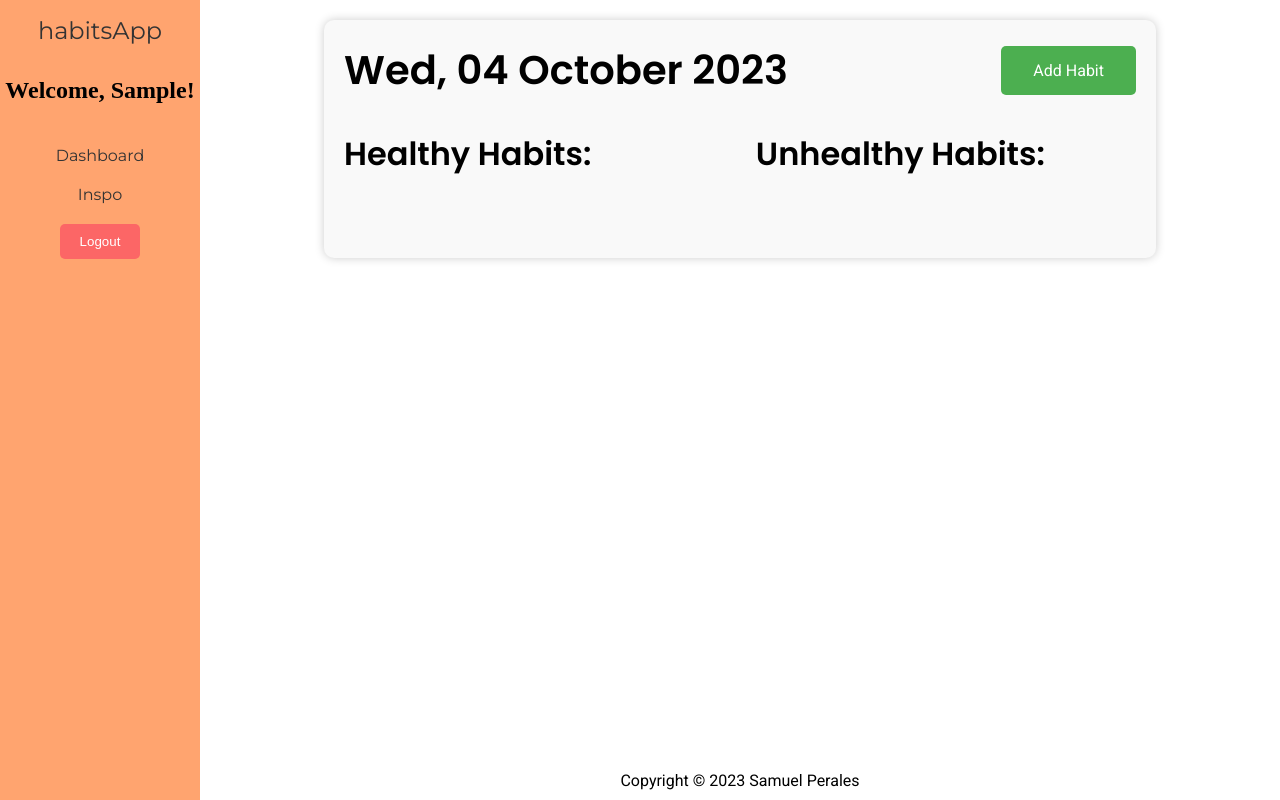
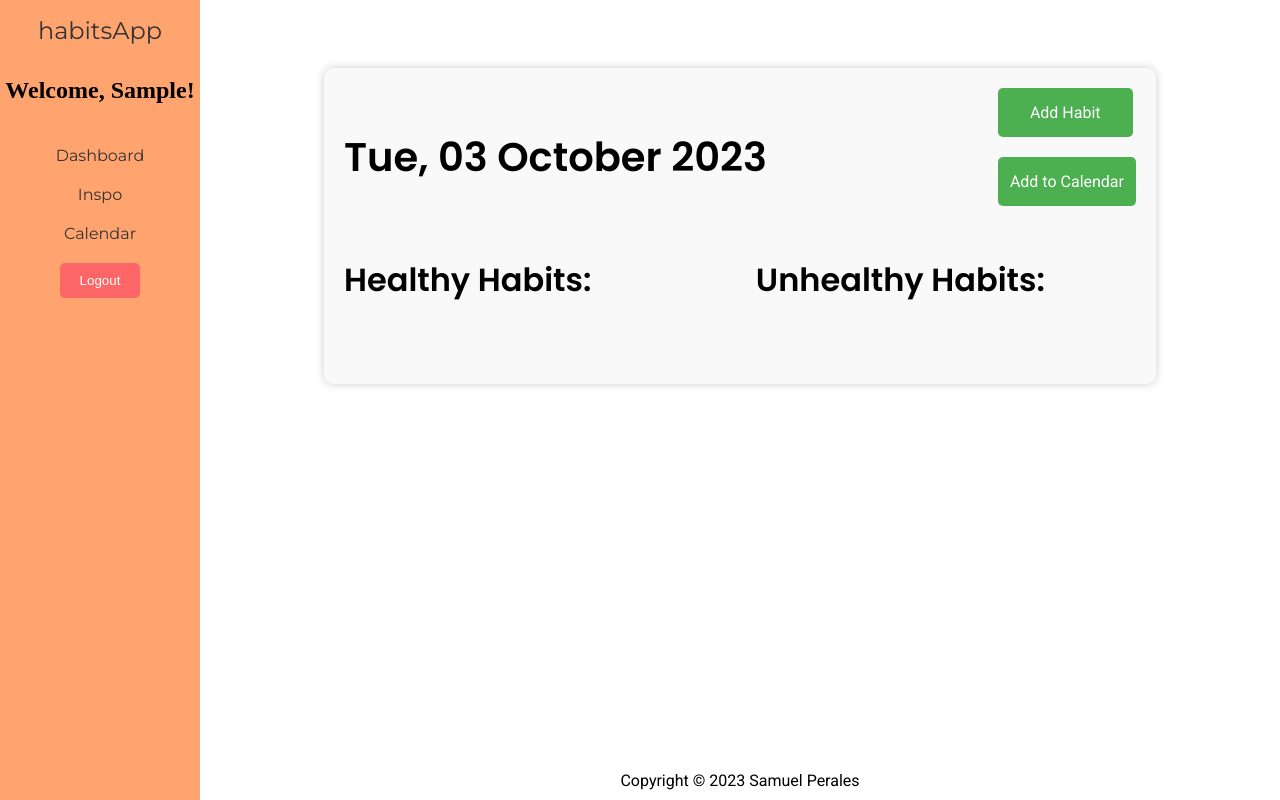
Before and after one commit to samuelperalesg/habitsapp, a Django app: page /dashboard/ in a window 1280 px wide. Run offline with Django 4.2, Linux system fonts and the light colour scheme; the visitor is signed in with stand-in values (Sample User, id 1); data that the repository does not hold is empty; some libraries are stand-ins or nearby versions.

Commit message:
wip: added calendar feature

```diff
--- a/habitsapp/__init__.py
+++ b/habitsapp/__init__.py
@@ -0,0 +1,5 @@
+# __init__.py
+from __future__ import absolute_import, unicode_literals
+
+# This will make sure the app is always imported when
+# Django starts so that shared_task will use this app.
--- a/habitsapp/settings.py
+++ b/habitsapp/settings.py
@@ -106,7 +106,7 @@
 
 LANGUAGE_CODE = 'en-us'
 
-TIME_ZONE = 'UTC'
+TIME_ZONE = 'America/Denver'
 
 USE_I18N = True
 
@@ -128,3 +128,5 @@
 # https://docs.djangoproject.com/en/4.0/ref/settings/#default-auto-field
 
 DEFAULT_AUTO_FIELD = 'django.db.models.BigAutoField'
+
+# settings.py
--- a/main_app/static/css/style.css
+++ b/main_app/static/css/style.css
@@ -554,6 +554,7 @@ textarea {
   background: #f9f9f9;
   border-radius: 10px;
   box-shadow: 0px 0px 10px 0px #ccc;
+  margin-top: 3rem;
 }
 
 /* Date and Add Button Section */
@@ -749,14 +750,6 @@ textarea {
 
 /* 13. Inspiration Page */
 
-/* Center the main heading */
-.inspiration-heading {
-  text-align: center;
-  font-size: 36px;
-  margin-top: 20px;
-  font-family: 'Helvetica Neue', sans-serif; /* Modern font */
-}
-
 /* Create a two-column grid layout */
 .inspiration-grid {
   display: grid;
@@ -773,7 +766,7 @@ textarea {
   border-radius: 10px;
   box-shadow: 0 2px 4px rgba(0, 0, 0, 0.1);
   overflow-y: auto; /* Enable vertical scrolling if needed */
-  height: 80vh; /* Set a fixed height for scrolling */
+  height: 90vh; /* Set a fixed height for scrolling */
   width: 100%; /* Each half takes up half of the page width */
 }
 
@@ -821,3 +814,94 @@ textarea {
 .inspiration-container {
   text-align: center;
 }
+
+
+
+
+
+/* 14. Calendar Page */
+
+#cal-day-detail {
+  background-color: #ffffff;
+  padding: 2rem;
+  border-radius: 12px;
+  box-shadow: 0px 0px 10px 0px rgba(0,0,0,0.1);
+  margin-top: 3rem;
+  width: 50%;
+  margin-left: auto;
+  margin-right: auto;
+  text-align: center;
+  font-family: 'Roboto', sans-serif;
+}
+
+#cal-day-detail h2,
+#cal-day-detail h3 {
+  font-size: 2rem;
+  margin-bottom: 1rem;
+  font-family: 'Open Sans', sans-serif;
+}
+
+#cal-completed-list {
+  list-style-type: none;
+  padding: 0;
+}
+
+#cal-completed-list li {
+  font-size: 1.5rem;
+  margin-bottom: 1rem;
+  padding: 1rem;
+  border-radius: 8px;
+  font-family: 'Lato', sans-serif;
+}
+
+#cal-completed-list .healthy {
+  background-color: #e3fcef;
+}
+
+#cal-completed-list .unhealthy {
+  background-color: #ffe6e6;
+}
+
+@media (max-width: 768px) {
+  #cal-day-detail {
+      width: 90%;
+  }
+}
+
+#cal-add-btn {
+  background-color: #4CAF50; /* Green */
+  border: none;
+  color: white;
+  padding: 15px 32px;
+  text-align: center;
+  text-decoration: none;
+  display: inline-block;
+  font-size: 16px;
+  margin: 4px 2px;
+  transition-duration: 0.4s;
+  cursor: pointer;
+}
+
+#cal-add-btn-container {
+  text-align: center;
+  margin: 20px 0;
+}
+
+.cal-add-btn {
+  background-color: #4CAF50;
+  color: white;
+  padding: 15px 12px;
+  text-align: center;
+  text-decoration: none;
+  display: inline-block;
+  font-size: 16px;
+  transition-duration: 0.4s;
+  cursor: pointer;
+  border: none;
+  border-radius: 5px;
+  font-family: 'Roboto', sans-serif;
+}
+
+.cal-add-btn:hover {
+  background-color: #45a049;
+}
--- a/main_app/templates/base.html
+++ b/main_app/templates/base.html
@@ -13,10 +13,15 @@
     <link href="https://fonts.googleapis.com/css2?family=Roboto:wght@300;400;700&display=swap" rel="stylesheet">
     <link href="https://fonts.googleapis.com/css2?family=Poppins:wght@300;400;600&display=swap" rel="stylesheet">
     <link href="https://fonts.googleapis.com/css2?family=Poppins:wght@300;400;600&family=Roboto:wght@300;400;700&family=Open+Sans:wght@300;400;600&display=swap" rel="stylesheet">
+    <link href="https://fonts.googleapis.com/css2?family=Roboto:wght@400;700&display=swap" rel="stylesheet">
+    <link href="https://fonts.googleapis.com/css2?family=Lato:wght@400;700&display=swap" rel="stylesheet">
+    <link href="https://fonts.googleapis.com/css2?family=Open+Sans:wght@400;700&display=swap" rel="stylesheet">
+
     <title>Habits App</title>
 </head>
 
 <body class="grid-container">
+    <script src='https://cdn.jsdelivr.net/npm/fullcalendar@6.1.9/index.global.min.js'></script>
     <header id="main-header" class="navbar grid-item">
         <nav id="main-nav" class="nav-wrapper">
             <div class="nav-items">
@@ -34,6 +39,7 @@
                     {% if user.is_authenticated %}
                     <div id="dashboard-btn" class="dashboard-btn btn-animation"><a href="{% url 'dashboard' %}">Dashboard</a></div>
                     <div id="inspo-btn" class="inspo-btn btn-animation"><a href="/inspo">Inspo</a></div>
+                    <div id="calendar-btn" class="calendar-btn btn-animation"><a href="{% url 'calendar' %}">Calendar</a></div>
                     <div id="logout-btn">
                         <form method="post" action="{% url 'logout' %}">
                             {% csrf_token %}
--- a/main_app/templates/dashboard.html
+++ b/main_app/templates/dashboard.html
@@ -9,6 +9,12 @@
       <button class="add-btn">
         <a href="{% url 'add' %}" class="add-link">Add Habit</a>
       </button>
+      <div id="cal-add-btn-container">
+        <form method="POST" action="{% url 'add_to_calendar' %}">
+            {% csrf_token %}
+            <button type="submit" class="cal-add-btn">Add to Calendar</button>
+        </form>
+      </div>
     </div>
   </div>
 
--- a/main_app/templates/inspo.html
+++ b/main_app/templates/inspo.html
@@ -1,7 +1,6 @@
 {% extends 'base.html' %}
 {% block content %}
 <div class="inspiration-container">
-  <h1 class="inspiration-heading">Inspiration Page</h1>
   <div class="inspiration-grid">
     <div class="inspiration-column">
       <div class="inspo-healthy">
--- a/main_app/urls.py
+++ b/main_app/urls.py
@@ -1,17 +1,20 @@
 from django.urls import path
 from . import views
 from django.contrib.auth.views import LogoutView
-from django.contrib.auth.views import LoginView
 
 urlpatterns = [
-	path('', views.user_login, name='login'),
-	path('signup/', views.user_signup, name='signup'),
-	path('dashboard/', views.dashboard, name='dashboard'),
-	path('habits/<int:habit_id>/', views.habits_detail, name='detail'),
-	path('add/', views.HabitCreate.as_view(), name='add'),
-	path('<int:pk>/update/', views.HabitUpdate.as_view(), name='update'),
-	path('<int:pk>/delete/', views.HabitDelete.as_view(), name='delete'),
-	path('inspo/', views.inspo, name='inspo'),
-	path('logout/', LogoutView.as_view(), name='logout'),
-	path('update_habit/<int:habit_id>/', views.update_habit, name='update_habit'),
+    path('', views.user_login, name='login'),
+    path('signup/', views.user_signup, name='signup'),
+    path('dashboard/', views.dashboard, name='dashboard'),
+    path('habits/<int:habit_id>/', views.habits_detail, name='detail'),
+    path('add/', views.HabitCreate.as_view(), name='add'),
+    path('<int:pk>/update/', views.HabitUpdate.as_view(), name='update'),
+    path('<int:pk>/delete/', views.HabitDelete.as_view(), name='delete'),
+    path('inspo/', views.inspo, name='inspo'),
+    path('logout/', LogoutView.as_view(), name='logout'),
+    path('update_habit/<int:habit_id>/', views.update_habit, name='update_habit'),
+    path('calendar/', views.calendar_view, name='calendar'),
+    path('day/<str:date>/', views.day_detail_view, name='day_detail_view'),
+    path('add_to_calendar/', views.add_to_calendar, name='add_to_calendar'),
+
 ]
--- a/main_app/views.py
+++ b/main_app/views.py
@@ -1,18 +1,19 @@
 from django.urls import reverse
 from django.shortcuts import render, redirect, get_object_or_404
 from django.views.generic.edit import CreateView, UpdateView, DeleteView
+from django.views import View
 from django.contrib.auth import login
-from django.contrib.auth.forms import UserCreationForm, AuthenticationForm
+from django.contrib.auth.forms import AuthenticationForm
 from django.contrib.auth.decorators import login_required
 from django.contrib.auth.mixins import LoginRequiredMixin
-from django.http import HttpResponseForbidden
-from django.core.exceptions import ValidationError
-from .models import Habit
+from django.http import HttpResponseForbidden, HttpResponseRedirect
+from django.utils import timezone
+from .models import Habit, Day
 from .forms import CustomUserCreationForm, HabitForm
+from datetime import  datetime
+
 
 # Custom Mixin for User Permission Check
-
-
 class UserPermissionMixin:
     def dispatch(self, request, *args, **kwargs):
         obj = self.get_object()
@@ -22,33 +23,26 @@ class UserPermissionMixin:
 
 # Views
 # ========================================================
-
-
 # Welcome/Login View
-
 def user_login(request):
     if request.user.is_authenticated:
         return redirect('dashboard')
-    form = AuthenticationForm()  # Include an instance of the form
-    return render(request, 'registration/login.html', {'form': form})  # Pass the form as context data
-
+    form = AuthenticationForm()
+    return render(request, 'registration/login.html', {'form': form})
 
 # Signup View
-
 def user_signup(request):
     if request.user.is_authenticated:
         return redirect('dashboard')
-
     error_message = ''
     form = CustomUserCreationForm(request.POST) if request.method == 'POST' else CustomUserCreationForm()
 
-    if request.method == 'POST':
-        if form.is_valid():
-            user = form.save()
-            login(request, user)
-            return redirect('dashboard')
-        else:
-            error_message = 'Please try again'
+    if form.is_valid():
+        user = form.save()
+        login(request, user)
+        return redirect('dashboard')
+    else:
+        error_message = 'Invalid signup - Please try again'
 
     context = {'form': form, 'error_message': error_message}
     return render(request, 'registration/signup.html', context)
@@ -57,87 +51,113 @@ def user_signup(request):
 def update_habit(request, habit_id):
     habit = get_object_or_404(Habit, id=habit_id)
     if request.method == "POST":
-        habit.is_done = 'is_done' in request.POST
+        is_done = 'is_done' in request.POST
+        habit.is_done = is_done
         habit.save()
     return redirect('dashboard')
 
-
-
 # Dashboard - Habits View
-
 @login_required
 def dashboard(request):
     habits = Habit.objects.filter(user=request.user)
     return render(request, 'dashboard.html', {'habits': habits})
 
-
 # Dashboard - Habits Detail View
-
 @login_required
 def habits_detail(request, habit_id):
     habit = get_object_or_404(Habit, id=habit_id)
     return render(request, 'habits/detail.html', {'habit': habit})
 
-
 # Inspo View
-
 @login_required
 def inspo(request):
     return render(request, 'inspo.html')
 
+# Calendar View
+@login_required
+# ... [other imports and code]
+def calendar_view(request):
+    events = []
+    days = Day.objects.filter(user=request.user)  # Filtering by the logged-in user
 
-# Class Based Views (CBVs) =====================
+    for day in days:
+        healthy_habits = day.habits_completed.filter(healthy=True)
 
-from .forms import HabitForm  # Don't forget to import HabitForm
+        if healthy_habits.count() == 0:  # If there are no healthy habits, no need to color the day
+            continue
 
+        completed_healthy_habits = healthy_habits.filter(is_done=True)
+
+        if completed_healthy_habits.count() == healthy_habits.count():
+            color = '#B3FFB3'  # Pastel Green
+        elif completed_healthy_habits.count() > 0:
+            color = '#FFFFB3'  # Pastel Yellow
+        else:
+            color = '#FFB3B3'  # Pastel Red
+
+        events.append({
+            'start': day.date.strftime('%Y-%m-%d'),  # convert to string
+            'color': color,
+            'display': 'background'  # makes the color fill the entire box
+        })
+
+    return render(request, 'calendar/calendar.html', {'events': events})
+
+
+# Day Detail View
+@login_required
+def day_detail_view(request, date):
+    day_date = datetime.strptime(date, "%Y-%m-%d").date()
+    day, created = Day.objects.get_or_create(date=day_date, user=request.user)
+    return render(request, 'calendar/day_detail.html', {'day': day})
+
+
+# Adding to calendar
+@login_required
+def add_to_calendar(request):
+    if request.method == "POST":
+        today = timezone.localtime(timezone.now()).date()
+        day, created = Day.objects.get_or_create(date=today, user=request.user)
+        completed_habits = Habit.objects.filter(user=request.user, is_done=True)
+        day.habits_completed.set(completed_habits)
+        return redirect('day_detail_view', date=day.date)  # Updated to use 'date' instead of 'day_id'
+    else:
+        return HttpResponseForbidden()
+
+# Class Based Views (CBVs) ====================================================================================
 # Create Habit
-
 class HabitCreate(LoginRequiredMixin, CreateView):
     model = Habit
-    form_class = HabitForm  # Use form_class instead of fields
+    form_class = HabitForm
 
     def get_success_url(self):
         return reverse('dashboard')
 
-    # User model validation
     def form_valid(self, form):
-        print("HabitCreate - Form is being submitted.")  # Debug statement
         form.instance.user = self.request.user
         if form.is_valid():
-            print("HabitCreate - Form is valid.")  # Debug statement
             return super().form_valid(form)
         else:
-            print(f"HabitCreate - Form errors: {form.errors}")  # Debug statement to print form errors
             return self.form_invalid(form)
 
-
 # Update Habit
-
 class HabitUpdate(LoginRequiredMixin, UserPermissionMixin, UpdateView):
     model = Habit
-    form_class = HabitForm  # Use form_class instead of fields
+    form_class = HabitForm
 
     def form_valid(self, form):
-        print("HabitUpdate - Form is being submitted.")  # Debug statement
         healthy = form.cleaned_data.get('healthy')
         plan_of_action = form.cleaned_data.get('plan_of_action')
 
-        if healthy:  # if healthy is true, we bypass the plan_of_action requirement
+        if healthy or plan_of_action:
             return super().form_valid(form)
-
-        if not plan_of_action:  # if healthy is not true and plan_of_action is not provided
+        else:
             form.add_error('plan_of_action', 'This field is required.')
             return self.form_invalid(form)
 
-        return super().form_valid(form)
-
 # Delete Habit
-
 class HabitDelete(LoginRequiredMixin, UserPermissionMixin, DeleteView):
     model = Habit
 
     def get_success_url(self):
         return reverse('dashboard')
-
-    def dispatch(self, request, *args, **kwargs):
-        return super(HabitDelete, self).dispatch(request, *args, **kwargs)
```
Also changed, not shown: main_app/models.py (+8 -0 lines), main_app/templates/calendar/calendar.html (added, +24 -0 lines), main_app/templates/calendar/day_detail.html (added, +13 -0 lines), main_app/migrations/0001_initial.py, main_app/migrations/0002_alter_day_unique_together.py (added), main_app/migrations/0002_alter_habit_external_cue_alter_habit_internal_cue_and_more.py (deleted), main_app/migrations/0003_habit_user.py (deleted), main_app/migrations/0004_habit_is_done.py (deleted).
